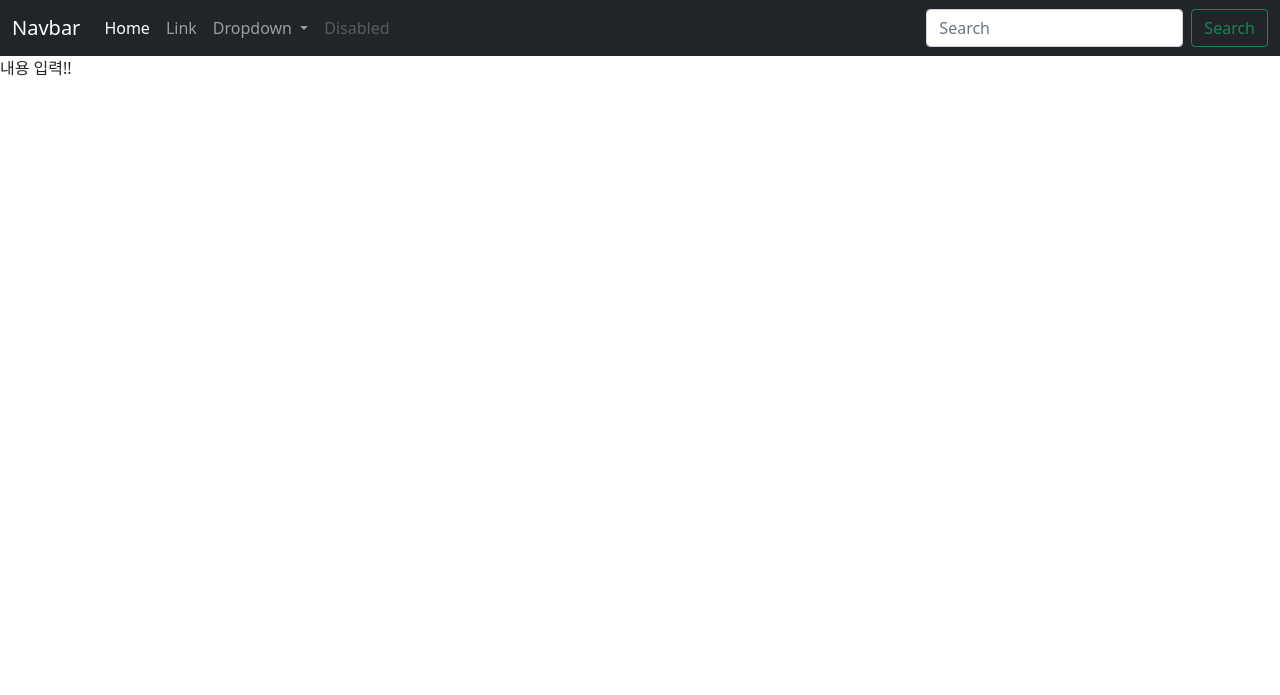
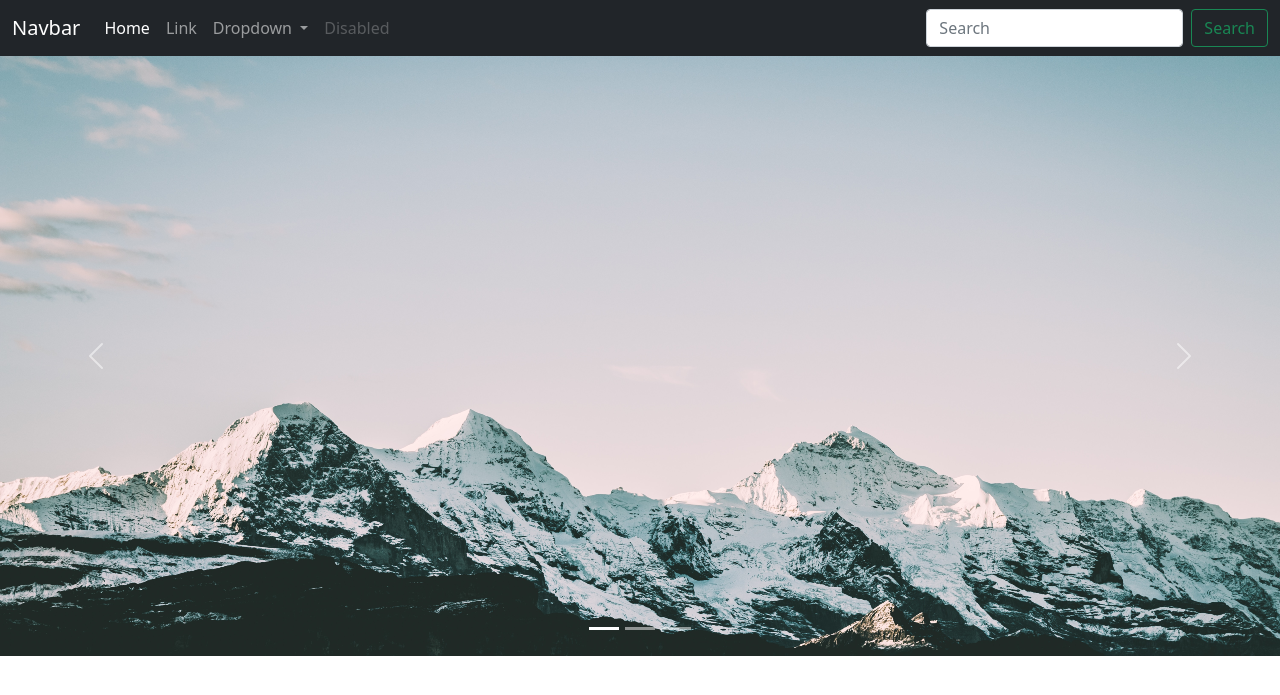
Before and after one commit to sjindae/MLWeb, a Flask app: page / in a window 1280 px wide. Shown: the top 695 px of the page. Run offline with Flask 2, Linux system fonts and the light colour scheme.

Commit message:
이미지 작업

```diff
--- a/templates/index.html
+++ b/templates/index.html
@@ -1,5 +1,30 @@
 {% extends 'default.html' %}
 {% block title %}메인페이지{% endblock %}
 {% block content %}
-내용 입력!!
+<div id="carouselExampleIndicators" class="carousel slide" data-bs-ride="carousel">
+    <div class="carousel-indicators">
+      <button type="button" data-bs-target="#carouselExampleIndicators" data-bs-slide-to="0" class="active" aria-current="true" aria-label="Slide 1"></button>
+      <button type="button" data-bs-target="#carouselExampleIndicators" data-bs-slide-to="1" aria-label="Slide 2"></button>
+      <button type="button" data-bs-target="#carouselExampleIndicators" data-bs-slide-to="2" aria-label="Slide 3"></button>
+    </div>
+    <div class="carousel-inner">
+      <div class="carousel-item active">
+        <img src="/static/img/img01.png" class="d-block w-100" alt="...">
+      </div>
+      <div class="carousel-item">
+        <img src="/static/img/img02.png" class="d-block w-100" alt="...">
+      </div>
+      <div class="carousel-item">
+        <img src="/static/img/img03.png" class="d-block w-100" alt="...">
+      </div>
+    </div>
+    <button class="carousel-control-prev" type="button" data-bs-target="#carouselExampleIndicators" data-bs-slide="prev">
+      <span class="carousel-control-prev-icon" aria-hidden="true"></span>
+      <span class="visually-hidden">Previous</span>
+    </button>
+    <button class="carousel-control-next" type="button" data-bs-target="#carouselExampleIndicators" data-bs-slide="next">
+      <span class="carousel-control-next-icon" aria-hidden="true"></span>
+      <span class="visually-hidden">Next</span>
+    </button>
+  </div>
 {% endblock %}
```
Also changed, not shown: static/img/img01.png (added), static/img/img02.png (added), static/img/img03.png (added), static/img/v1.png (added).
